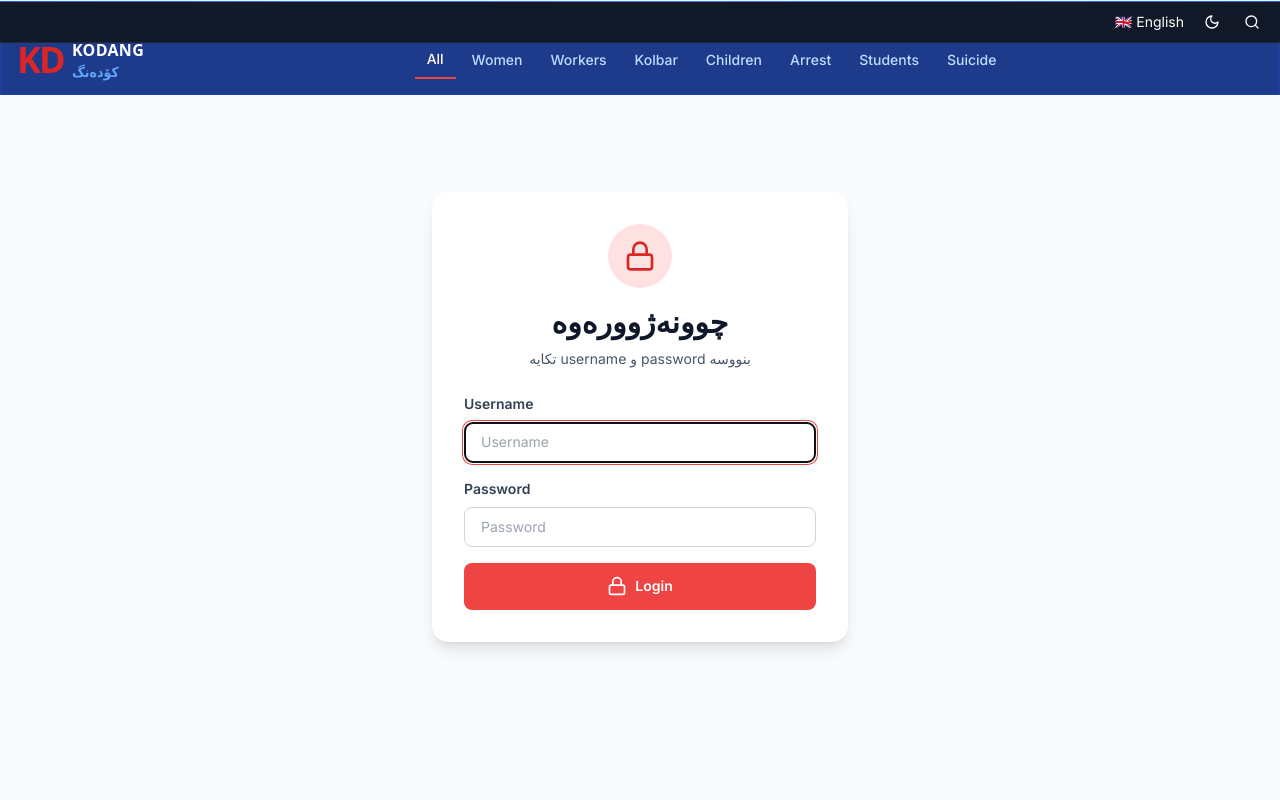
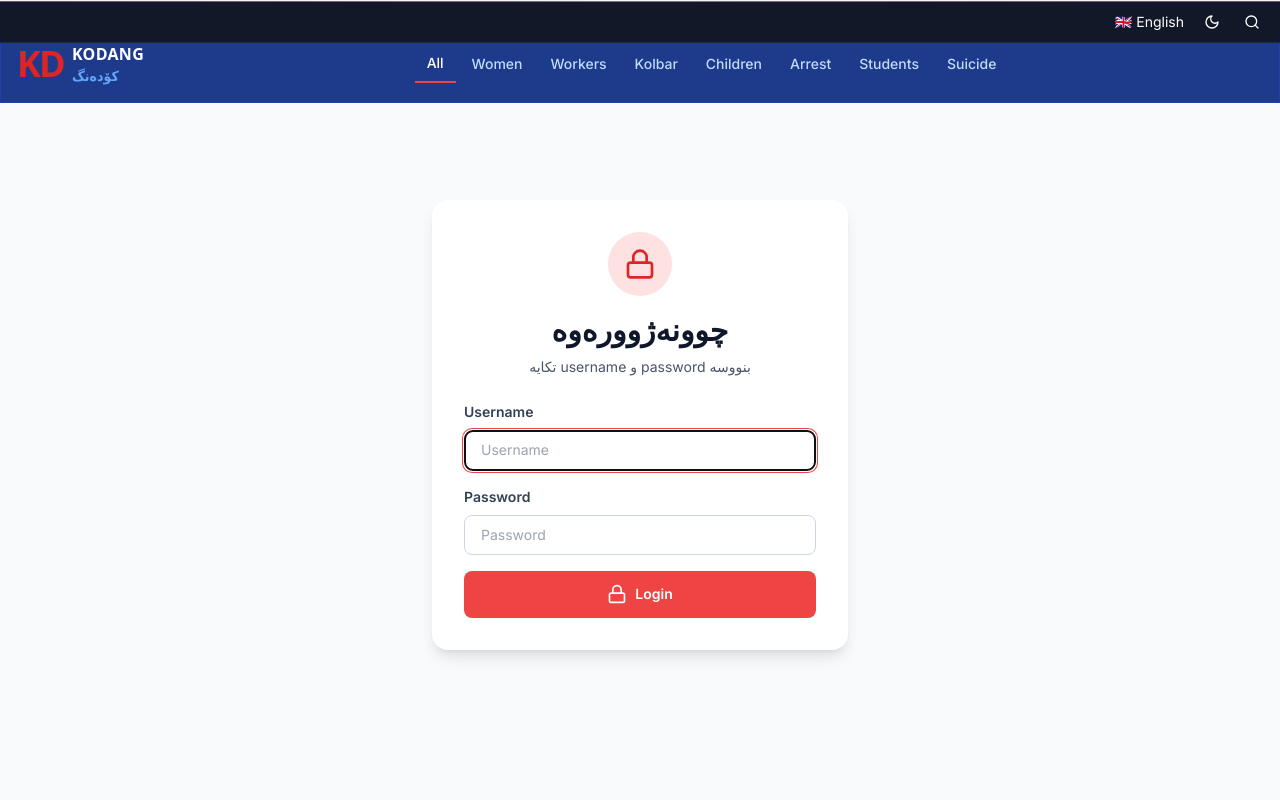
Before and after one commit to Dlawarhasan/kodang, a Next.js app: page /en/admin in a window 1280 px wide. Shown: the top 800 px of the page. Built offline with nearby package versions, Linux system fonts and the light colour scheme.

Commit message:
Make black line 0.2px and increase padding in blue header for logo and text

```diff
--- a/components/Header.tsx
+++ b/components/Header.tsx
@@ -101,7 +101,7 @@ export default function Header() {
       <div className="fixed top-[1px] left-0 right-0 w-full h-px bg-gradient-to-r from-blue-600 via-blue-500 to-blue-600 z-50"></div>
 
       {/* Top Bar - Language, Icons */}
-      <div className="fixed top-[2px] left-0 right-0 bg-gray-900 dark:bg-gray-950 text-white text-sm z-40" style={{ borderBottom: '0.35px solid #1f2937' }}>
+      <div className="fixed top-[2px] left-0 right-0 bg-gray-900 dark:bg-gray-950 text-white text-sm z-40" style={{ borderBottom: '0.2px solid #1f2937' }}>
         <div className="container mx-auto px-4 max-w-7xl">
           <div className="flex items-center justify-end py-2">
             <div className="flex items-center gap-4">
@@ -227,7 +227,7 @@ export default function Header() {
       {/* Main Navigation Bar */}
       <header className="bg-blue-900 dark:bg-blue-950 text-white sticky top-[25px] z-30 border-b border-blue-800" style={{ borderWidth: '0.5px' }}>
         <div className="container mx-auto px-4 max-w-7xl">
-          <div className="flex items-center justify-between gap-4 py-3">
+          <div className="flex items-center justify-between gap-4 py-4">
             {/* Logo */}
             <Link href="/" className="flex items-center">
               <Logo size="small" variant="inline" />
```
